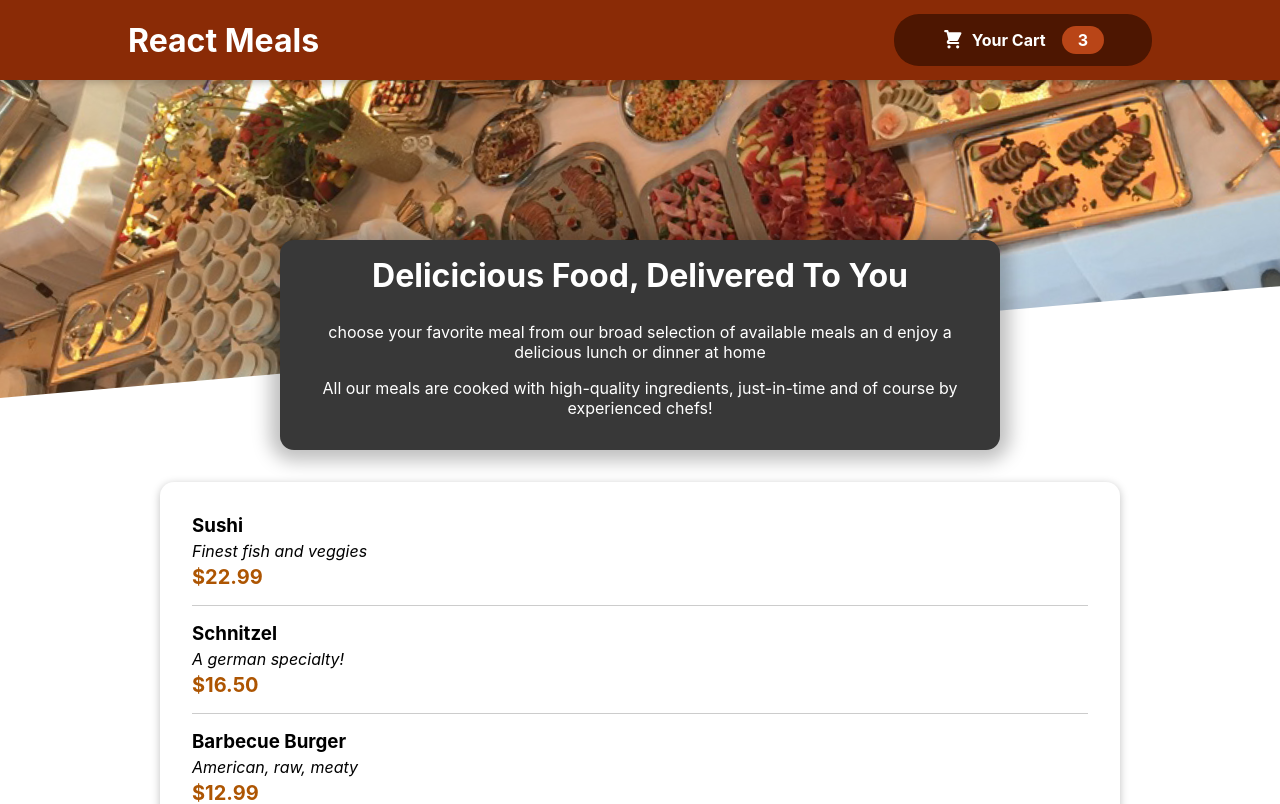
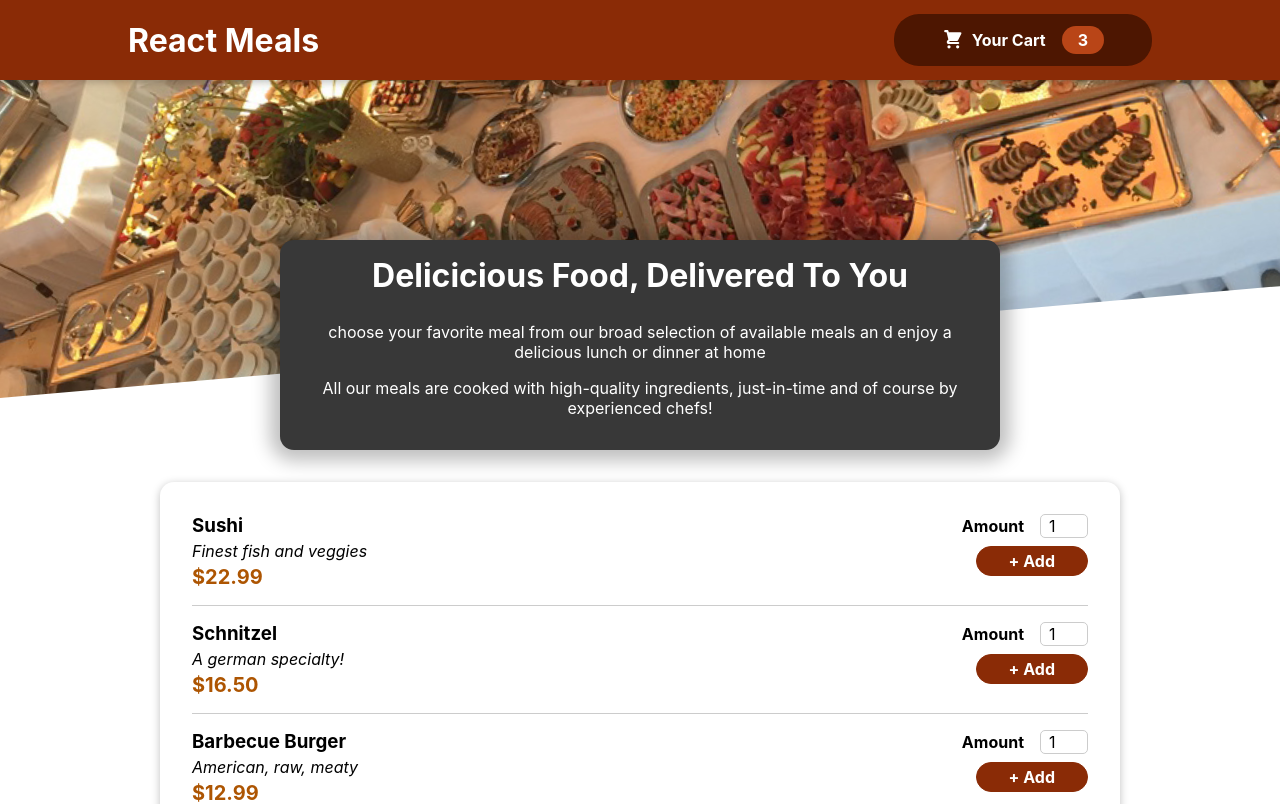
Before and after one commit to johnofodile/mealorderapp, a React (Create React App) app: page / in a window 1280 px wide. Shown: the top 804 px of the page. Built offline with nearby package versions, Linux system fonts and the light colour scheme.

Commit message:
shopping items and dummy amount selector created so that they can be added to the shopping cart

```diff
--- a/src/components/Meals/MealItem/MealItem.js
+++ b/src/components/Meals/MealItem/MealItem.js
@@ -1,4 +1,5 @@
 import classes from './MealItem.module.css';
+import MealItemForm from './MealItemForm';
 
 
 
@@ -15,6 +16,7 @@
         <div className={classes.price}>{price}</div>
         </div>
         <div>
+        <MealItemForm/>
         </div>
     </li>
   );
--- a/src/components/Meals/MealItem/MealItemForm.js
+++ b/src/components/Meals/MealItem/MealItemForm.js
@@ -0,0 +1,23 @@
+import classes from "./MealItemForm.module.css";
+import Input from "../../UI/Input";
+
+const MealItemForm = (props) => {
+  return (
+    <form className={classes.form}>
+      <Input
+        label="Amount"
+        input={{
+          id: "amount",
+          type: "number",
+
+          min: "1",
+          max: "5",
+          step: "1",
+          defaultValue: "1",
+        }}
+      />
+      <button>+ Add</button>
+    </form>
+  );
+};
+export default MealItemForm;
--- /dev/null
+++ b/src/components/Meals/MealItem/MealItemForm.module.css
@@ -0,0 +1,20 @@
+.form {
+    text-align: right;
+  }
+
+  .form button {
+    font: inherit;
+    cursor: pointer;
+    background-color: #8a2b06;
+    border: 1px solid #8a2b06;
+    color: white;
+    padding: 0.25rem 2rem;
+    border-radius: 20px;
+    font-weight: bold;
+  }
+
+  .form button:hover,
+  .form button:active {
+    background-color: #641e03;
+    border-color: #641e03;
+  }
--- /dev/null
+++ b/src/components/UI/Input.js
@@ -0,0 +1,21 @@
+import classes from './Input.module.css';
+
+
+
+
+
+
+
+
+
+const Input=props=>{
+    return (
+        <div className={classes.input}>
+        <label htmlFor={props.input.id}>{props.label}</label>
+        <input  {...props.input}/>
+
+        </div>
+
+    )
+}
+export default Input;
--- /dev/null
+++ b/src/components/UI/Input.module.css
@@ -0,0 +1,18 @@
+.input {
+    display: flex;
+    align-items: center;
+    margin-bottom: 0.5rem;
+  }
+
+  .input label {
+    font-weight: bold;
+    margin-right: 1rem;
+  }
+
+  .input input {
+    width: 3rem;
+    border-radius: 5px;
+    border: 1px solid #ccc;
+    font: inherit;
+    padding-left: 0.5rem;
+  }
```
Also changed, not shown: src/components/Cart/Cart.js (added, +21 -0 lines), src/components/Cart/Cart.module.css (added, +46 -0 lines), 1 other file (tests, documents, lock files or other folders).
